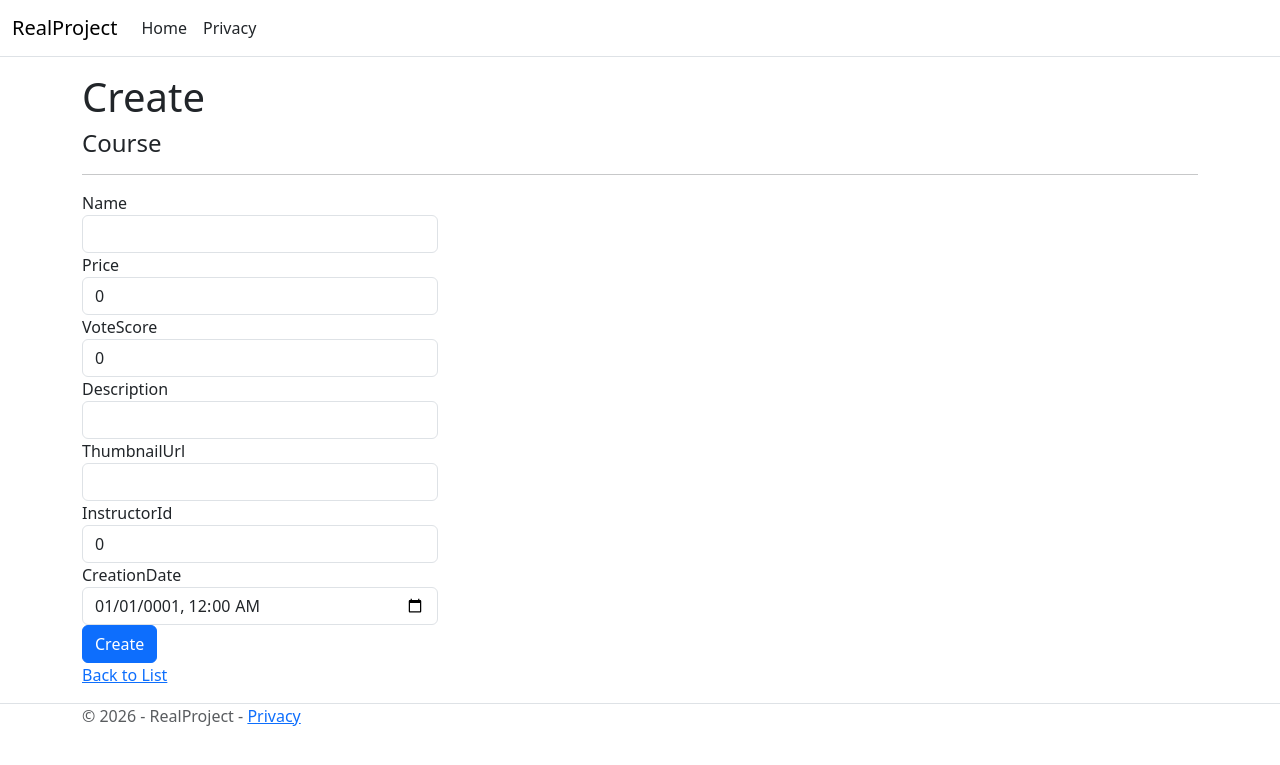
After one commit to hosseinAghahosseini/W3College, an ASP.NET Core app: template RealProject/Areas/Course/Views/Home/Create.cshtml in a window 1280 px wide. The commit adds this page. Shown: the top 765 px of the page. Run offline with ASP.NET Core 8, Linux system fonts and the light colour scheme; the template is opened without the code that fills it, so the values that code supplies are empty.

Commit message:
Add Create & Read functionality for Course

```diff
--- /dev/null
+++ b/RealProject/Areas/Course/Views/Home/Create.cshtml
@@ -0,0 +1,63 @@
+@model RealProject.Entities.Course
+
+@{
+    ViewData["Title"] = "Create";
+}
+
+<h1>Create</h1>
+
+<h4>Course</h4>
+<hr />
+<div class="row">
+    <div class="col-md-4">
+        <form asp-action="Create" method="post" enctype="multipart/form-data">
+            <div asp-validation-summary="ModelOnly" class="text-danger"></div>
+            <div class="form-group">
+                <label asp-for="Name" class="control-label"></label>
+                <input asp-for="Name" class="form-control" />
+                <span asp-validation-for="Name" class="text-danger"></span>
+            </div>
+            <div class="form-group">
+                <label asp-for="Price" class="control-label"></label>
+                <input asp-for="Price" class="form-control" />
+                <span asp-validation-for="Price" class="text-danger"></span>
+            </div>
+            <div class="form-group">
+                <label asp-for="VoteScore" class="control-label"></label>
+                <input asp-for="VoteScore" class="form-control" />
+                <span asp-validation-for="VoteScore" class="text-danger"></span>
+            </div>
+            <div class="form-group">
+                <label asp-for="Description" class="control-label"></label>
+                <input asp-for="Description" class="form-control" />
+                <span asp-validation-for="Description" class="text-danger"></span>
+            </div>
+            <div class="form-group">
+                <label asp-for="ThumbnailUrl" class="control-label"></label>
+                <input asp-for="ThumbnailUrl" class="form-control" />
+                <span asp-validation-for="ThumbnailUrl" class="text-danger"></span>
+            </div>
+            <div class="form-group">
+                <label asp-for="InstructorId" class="control-label"></label>
+                <input asp-for="InstructorId" class="form-control" />
+                @* <select asp-for="InstructorId" class ="form-control" asp-items="ViewBag.InstructorId"></select> *@
+            </div>
+            <div class="form-group">
+                <label asp-for="CreationDate" class="control-label"></label>
+                <input asp-for="CreationDate" class="form-control" />
+                <span asp-validation-for="CreationDate" class="text-danger"></span>
+            </div>
+            <div class="form-group">
+                <input type="submit" value="Create" class="btn btn-primary" />
+            </div>
+        </form>
+    </div>
+</div>
+
+<div>
+    <a asp-action="Index">Back to List</a>
+</div>
+
+@section Scripts {
+    @{await Html.RenderPartialAsync("_ValidationScriptsPartial");}
+}
```
Also changed, not shown: RealProject/Areas/Course/Controllers/HomeController.cs (+34 -2 lines), RealProject/Areas/Course/Views/Home/Index.cshtml (+74 -7 lines), RealProject/Areas/Course/Views/Home/IndexOld.cshtml (added, +12 -0 lines), RealProject/Services/CourseService.cs (added, +51 -0 lines).
